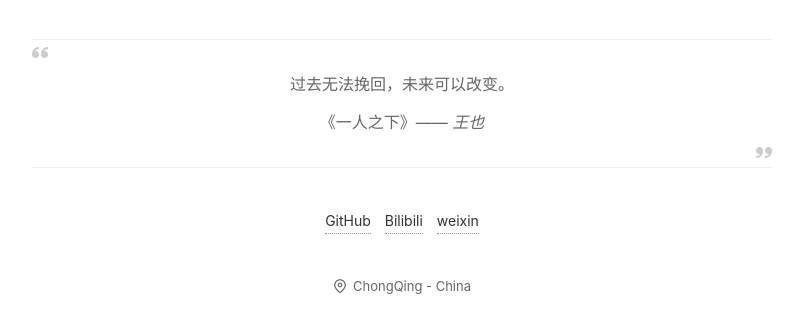
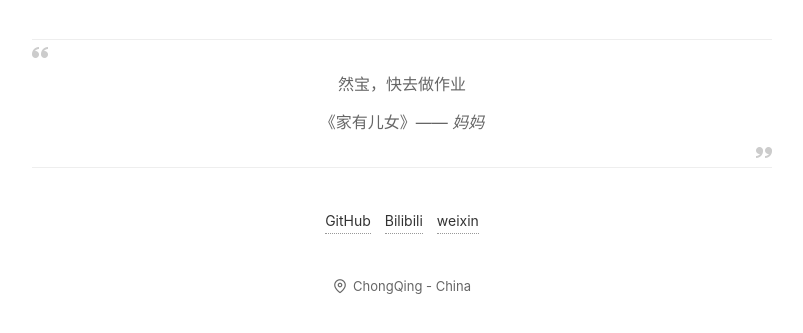
Before and after one commit to newoder/Injre, a plain HTML site: page index.html in a window 1280 px wide. Shown: the part 159-492 px from the top of the page, without its empty margins (238-1041 px from the left). Drawn offline with Linux system fonts and the light colour scheme; files whose address does not match are found by name.

Commit message:
Update index.html

```diff
--- a/index.html
+++ b/index.html
@@ -19,8 +19,8 @@
       <span class="quote-icon quote-icon-start animate-slide-in-down">
         <i class="icon icon-quotes-left"></i>
       </span>
-      <p class="quote-content animate-slide-in-down">过去无法挽回，未来可以改变。</p>
-      <p class="quote-author animate-slide-in-down">《一人之下》—— <em>王也</em></p>
+      <p class="quote-content animate-slide-in-down">然宝，快去做作业</p>
+      <p class="quote-author animate-slide-in-down">《家有儿女》—— <em>妈妈</em></p>
       <span class="quote-icon quote-icon-end animate-slide-in-up">
         <i class="icon icon-quotes-right"></i>
       </span>
```
